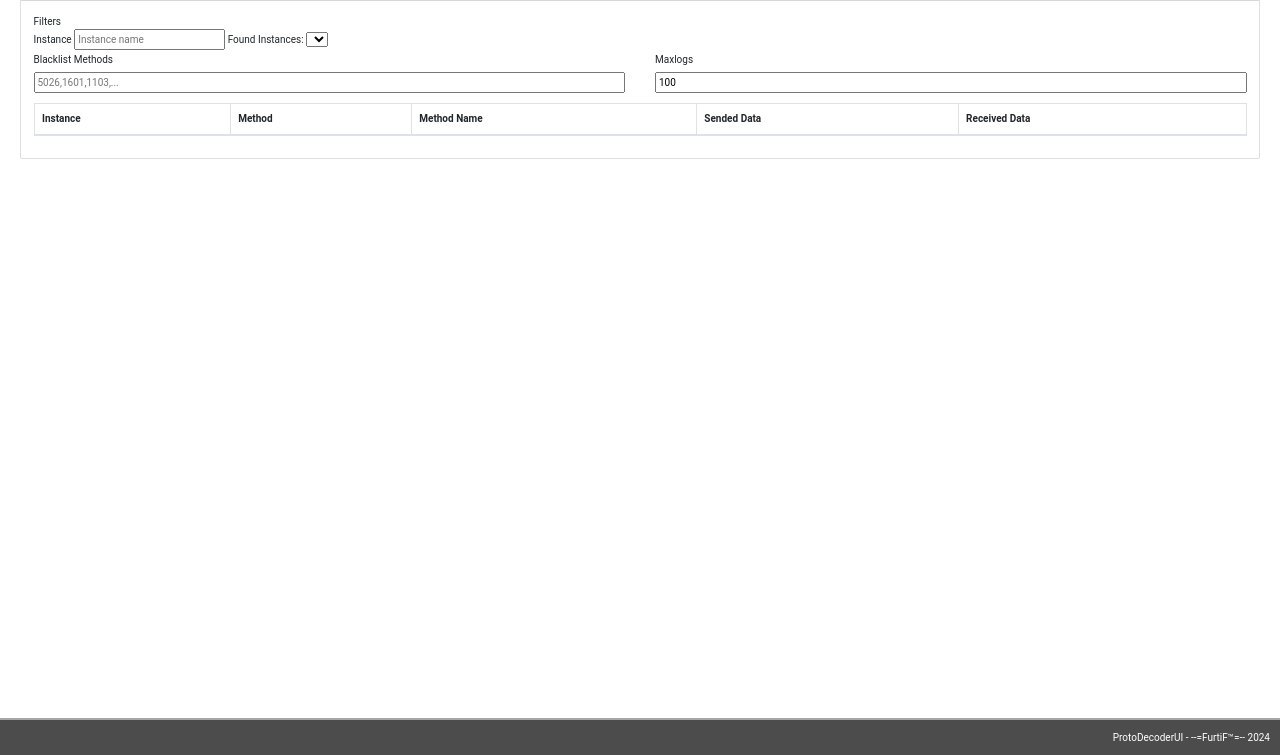
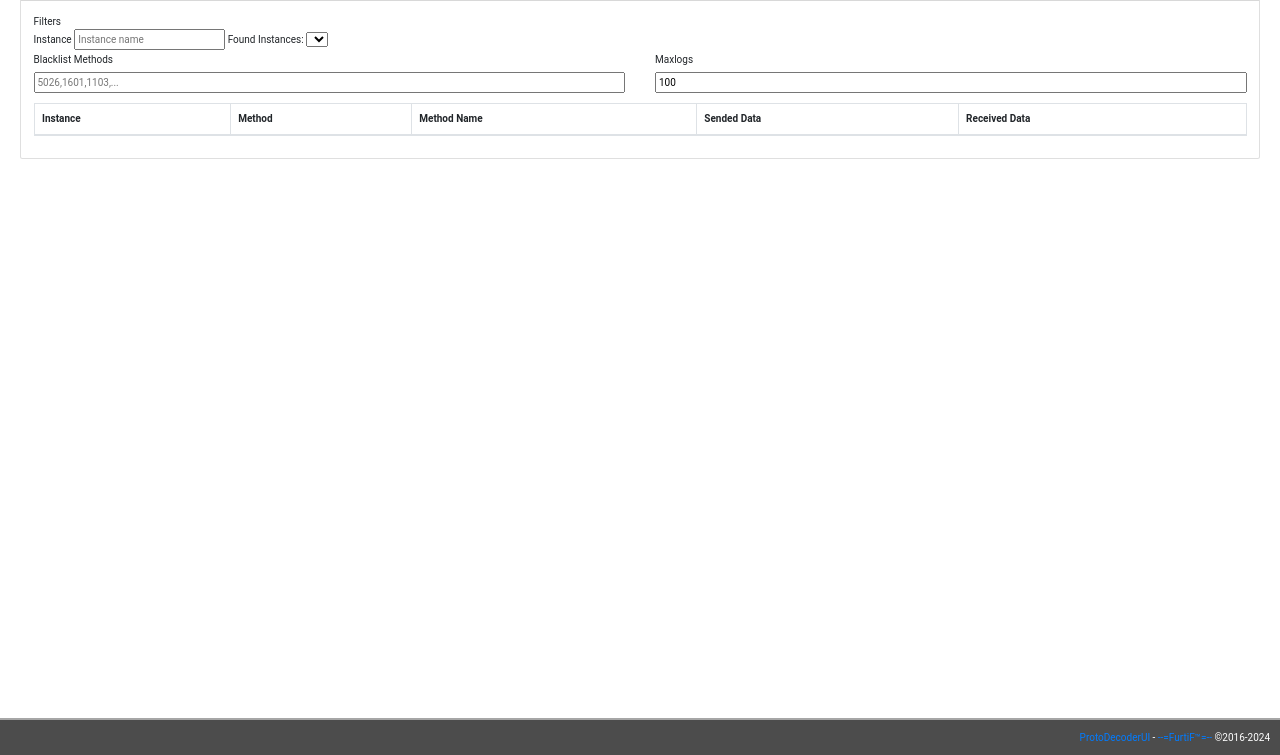
Before and after one commit to RaizeTheLimit/ProtoDecoderUI, a website: page src/views/print-protos.html in a window 1280 px wide. Shown: the part 45-800 px from the top of the page. Drawn offline with nearby package versions, Linux system fonts and the light colour scheme; some packages are replaced by stand-ins of ours; no server answers; a script that the page names is missing.

Commit message:
update footer

```diff
--- a/src/views/print-protos.html
+++ b/src/views/print-protos.html
@@ -155,7 +155,7 @@
       </div>
     </div>
 
-    <div class="footer">ProtoDecoderUI - --=FurtiF™=-- 2024</div>
+    <div class="footer"><a href="https://github.com/RaizeTheLimit/ProtoDecoderUI" target="_blank">ProtoDecoderUI</a> - <a href="https://github.com/Furtif" target="_blank">--=FurtiF™=--</a> ©2016-2024</div>
 
     <script>
       class IncomingMessage {
```
